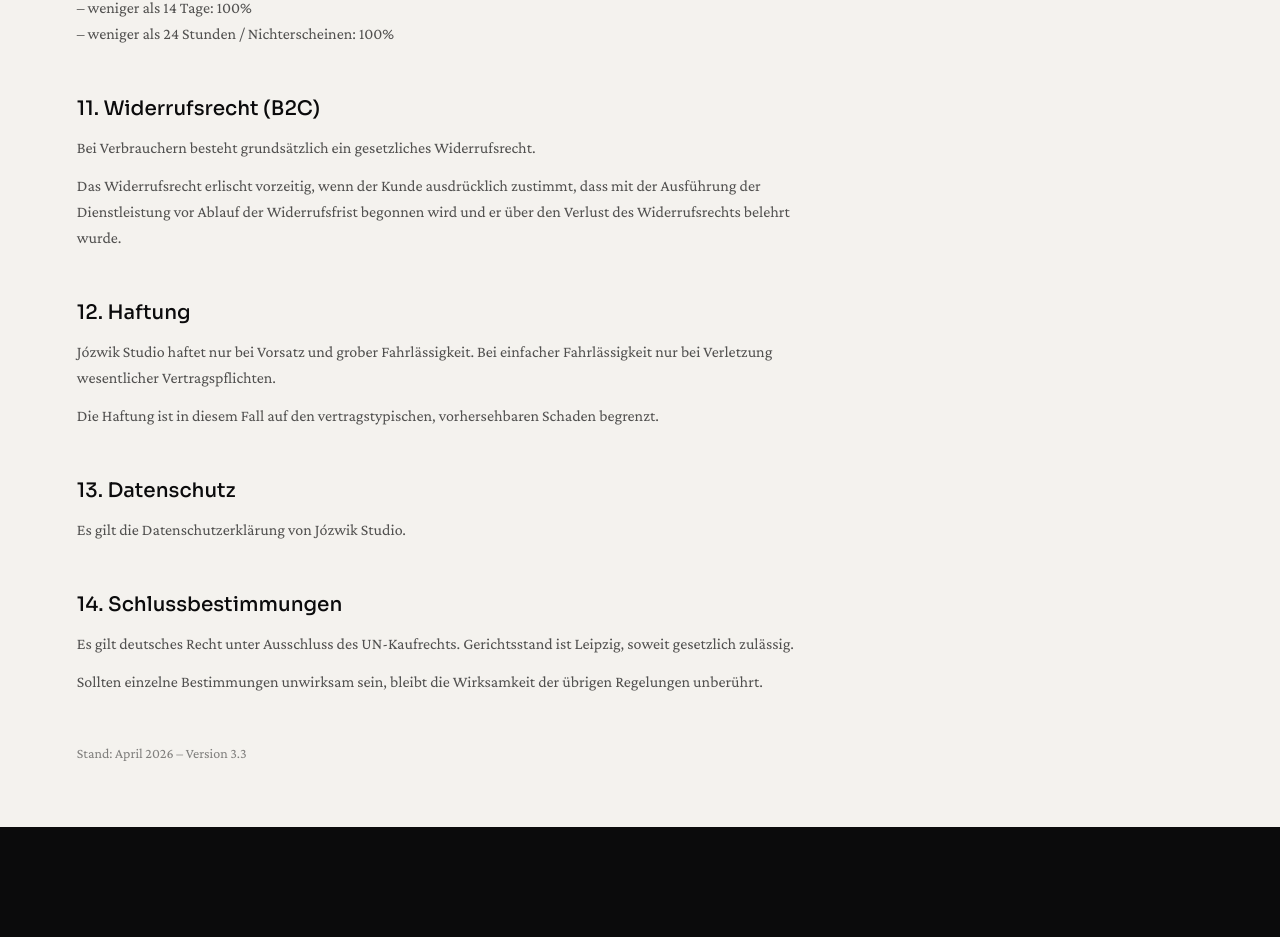
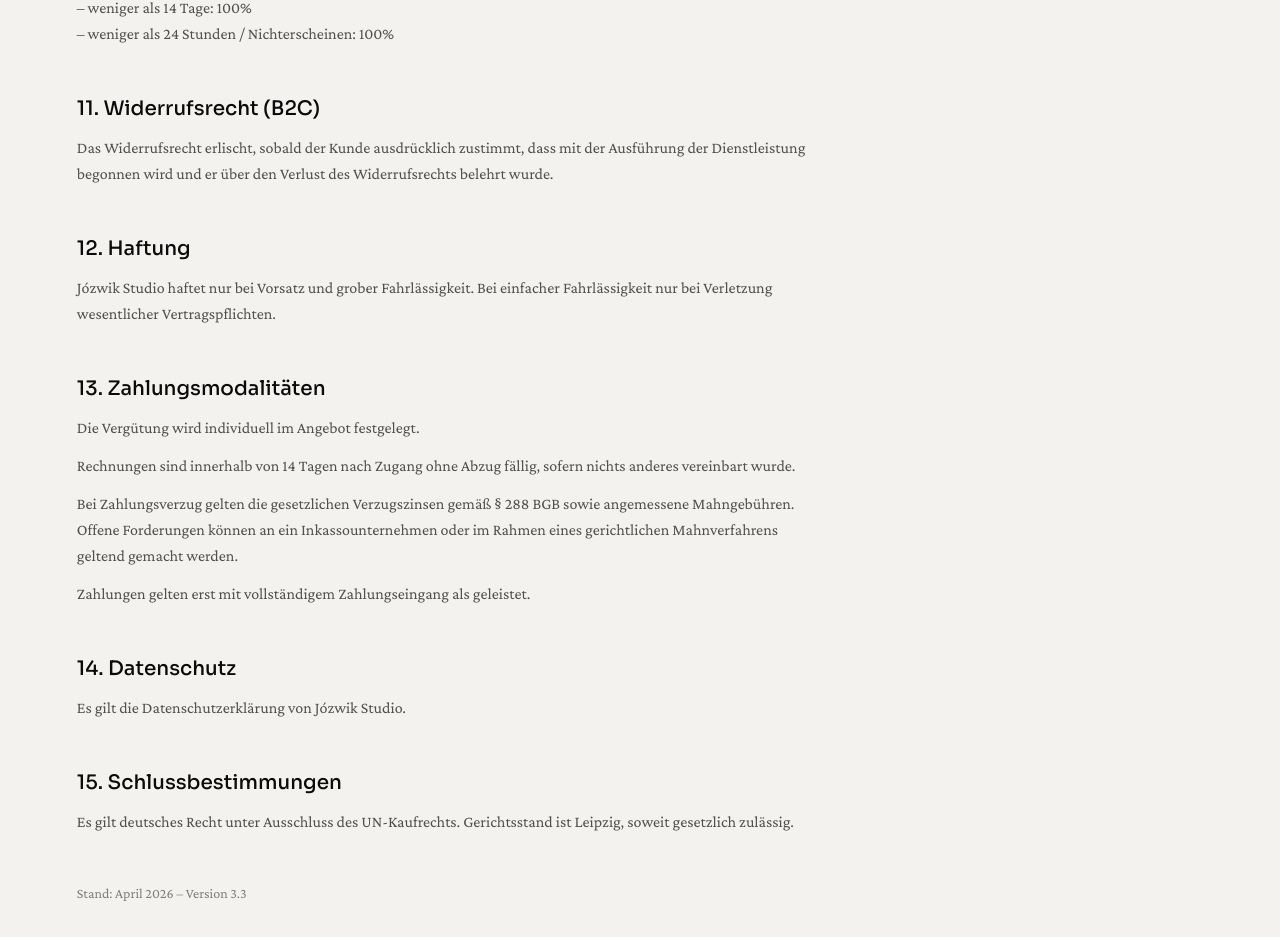
Before and after one commit to JozwikStudio/Website-Studio, a React (Vite) app: page /agb in a window 1280 px wide. Shown: the part 1760-2697 px from the top of the page. Before the commit the page ends 2587 px from the top, so only its background shows below. Built offline with nearby package versions, Linux system fonts and the light colour scheme.

Commit message:
Add files via upload

```diff
--- a/src/pages/AGB.tsx
+++ b/src/pages/AGB.tsx
@@ -143,12 +143,8 @@ export default function AGB() {
           <section>
             <h2 className="font-display font-medium text-xl text-noir">11. Widerrufsrecht (B2C)</h2>
             <p className="text-noir/70 mt-3 leading-relaxed">
-              Bei Verbrauchern besteht grundsätzlich ein gesetzliches Widerrufsrecht.
-            </p>
-            <p className="text-noir/70 mt-3 leading-relaxed">
-              Das Widerrufsrecht erlischt vorzeitig, wenn der Kunde ausdrücklich zustimmt,
-              dass mit der Ausführung der Dienstleistung vor Ablauf der Widerrufsfrist begonnen wird
-              und er über den Verlust des Widerrufsrechts belehrt wurde.
+              Das Widerrufsrecht erlischt, sobald der Kunde ausdrücklich zustimmt,
+              dass mit der Ausführung der Dienstleistung begonnen wird und er über den Verlust des Widerrufsrechts belehrt wurde.
             </p>
           </section>
 
@@ -159,28 +155,40 @@ export default function AGB() {
               Józwik Studio haftet nur bei Vorsatz und grober Fahrlässigkeit.
               Bei einfacher Fahrlässigkeit nur bei Verletzung wesentlicher Vertragspflichten.
             </p>
+          </section>
+
+          {/* 13 - NEW */}
+          <section>
+            <h2 className="font-display font-medium text-xl text-noir">13. Zahlungsmodalitäten</h2>
             <p className="text-noir/70 mt-3 leading-relaxed">
-              Die Haftung ist in diesem Fall auf den vertragstypischen, vorhersehbaren Schaden begrenzt.
+              Die Vergütung wird individuell im Angebot festgelegt.
+            </p>
+            <p className="text-noir/70 mt-3 leading-relaxed">
+              Rechnungen sind innerhalb von 14 Tagen nach Zugang ohne Abzug fällig, sofern nichts anderes vereinbart wurde.
+            </p>
+            <p className="text-noir/70 mt-3 leading-relaxed">
+              Bei Zahlungsverzug gelten die gesetzlichen Verzugszinsen gemäß § 288 BGB sowie angemessene Mahngebühren.
+              Offene Forderungen können an ein Inkassounternehmen oder im Rahmen eines gerichtlichen Mahnverfahrens geltend gemacht werden.
+            </p>
+            <p className="text-noir/70 mt-3 leading-relaxed">
+              Zahlungen gelten erst mit vollständigem Zahlungseingang als geleistet.
             </p>
           </section>
 
-          {/* 13 */}
+          {/* 14 */}
           <section>
-            <h2 className="font-display font-medium text-xl text-noir">13. Datenschutz</h2>
+            <h2 className="font-display font-medium text-xl text-noir">14. Datenschutz</h2>
             <p className="text-noir/70 mt-3 leading-relaxed">
               Es gilt die Datenschutzerklärung von Józwik Studio.
             </p>
           </section>
 
-          {/* 14 */}
+          {/* 15 */}
           <section>
-            <h2 className="font-display font-medium text-xl text-noir">14. Schlussbestimmungen</h2>
+            <h2 className="font-display font-medium text-xl text-noir">15. Schlussbestimmungen</h2>
             <p className="text-noir/70 mt-3 leading-relaxed">
               Es gilt deutsches Recht unter Ausschluss des UN-Kaufrechts.
               Gerichtsstand ist Leipzig, soweit gesetzlich zulässig.
-            </p>
-            <p className="text-noir/70 mt-3 leading-relaxed">
-              Sollten einzelne Bestimmungen unwirksam sein, bleibt die Wirksamkeit der übrigen Regelungen unberührt.
             </p>
           </section>
 
```
